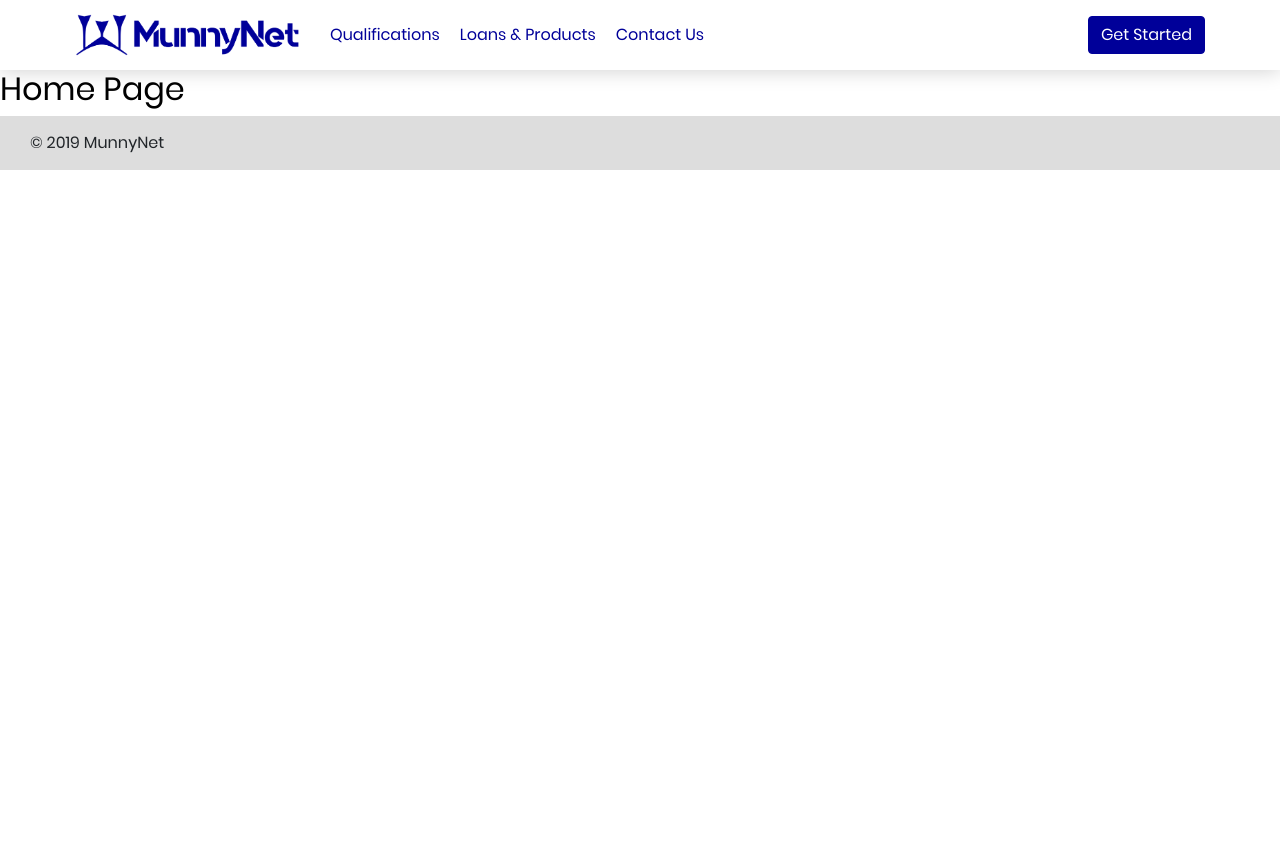
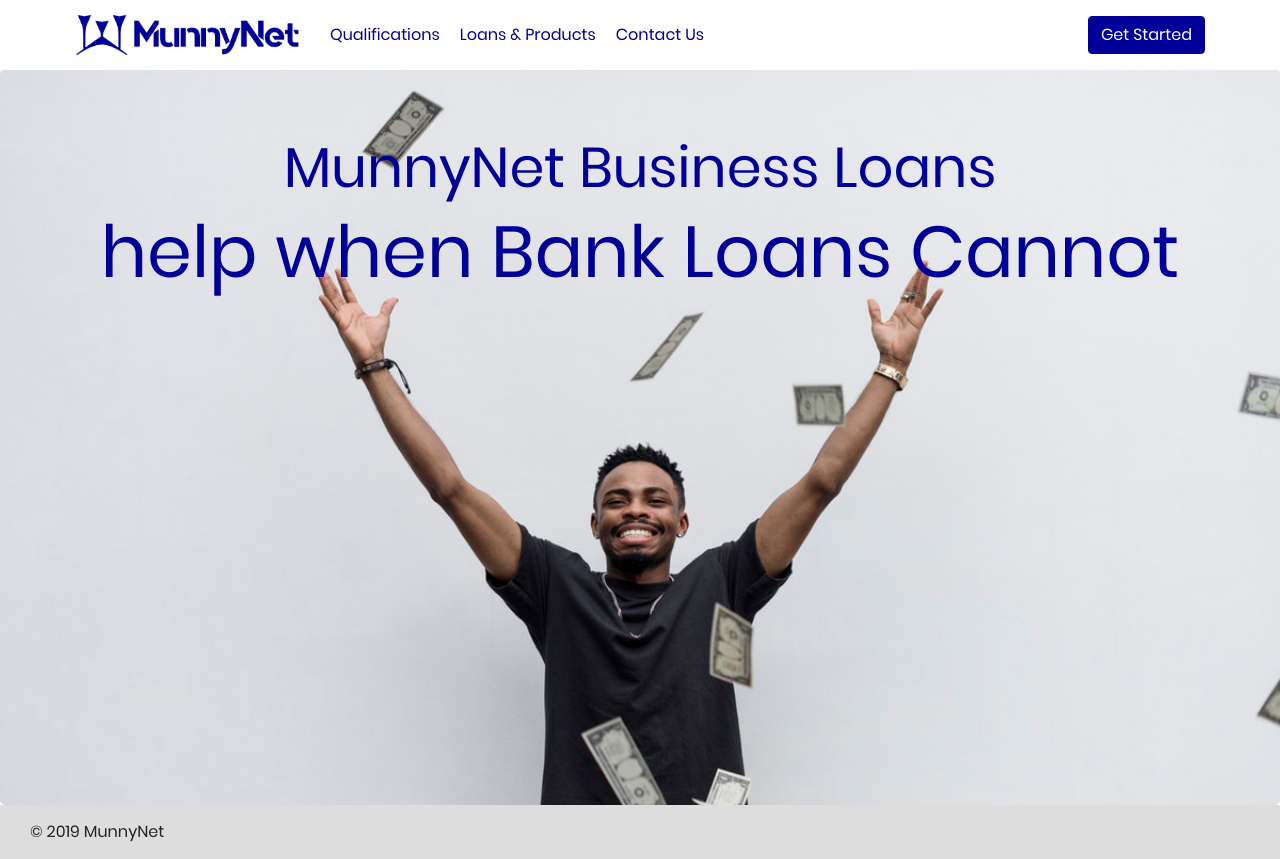
Before and after one commit to komnoor421/munnynet-site, a React app: page / in a window 1280 px wide. Before the commit the page ends 800 px from the top, so only its background shows below. Built offline with nearby package versions, Linux system fonts and the light colour scheme.

Commit message:
added jumbotron background

```diff
--- a/src/components/Home/index.js
+++ b/src/components/Home/index.js
@@ -1,16 +1,27 @@
 import React, { Component } from 'react';
 
-import pic from '../../../public/resources/images/couple-bg.jpg';
+import bg from '../../../public/resources/images/jumbo-bg.jpg';
 
 import './style.scss';
+
+var jumboBgStyle = {
+  background: `url(${bg}) center 0px`,
+  backgroundSize: 'cover',
+  backgroundRepeat: 'no-repeat'
+};
 
 class Home extends Component {
 
   render() {
     return (
-      <div>
-        <h2>Home Page</h2>
-        {/* <img src={pic} /> */}
+      <div id='homeWrapper'>
+        <div className='jumbotron' style={jumboBgStyle}>
+          <div className='jumboHeader'>
+            <h1 className="display-4 text-center">MunnyNet Business Loans</h1>
+            <h1 className="display-3 text-center">help when Bank Loans Cannot</h1>
+          </div>
+          {/* <button type="button" className="applyButton btn btn-primary">Get Started</button> */}
+        </div>
       </div>
     );
   }
--- a/src/components/Home/style.scss
+++ b/src/components/Home/style.scss
@@ -0,0 +1,11 @@
+#homeWrapper {
+  display: flex;
+  flex: 1;
+  .jumbotron {
+    flex: 1;
+    margin-bottom: 0;
+    h1 {
+      color: #000099
+    }
+  }
+}
--- a/src/resources/styles.scss
+++ b/src/resources/styles.scss
@@ -34,3 +34,9 @@
   margin-left: 60px;
   margin-right: 60px;
 }
+
+#mainContent {
+  display: flex;
+  flex-direction: column;
+  min-height: calc(100vh - 65px);
+}
```
Also changed, not shown: public/resources/images/couple-bg.jpg (deleted), public/resources/images/jumbo-bg.jpg (added).
